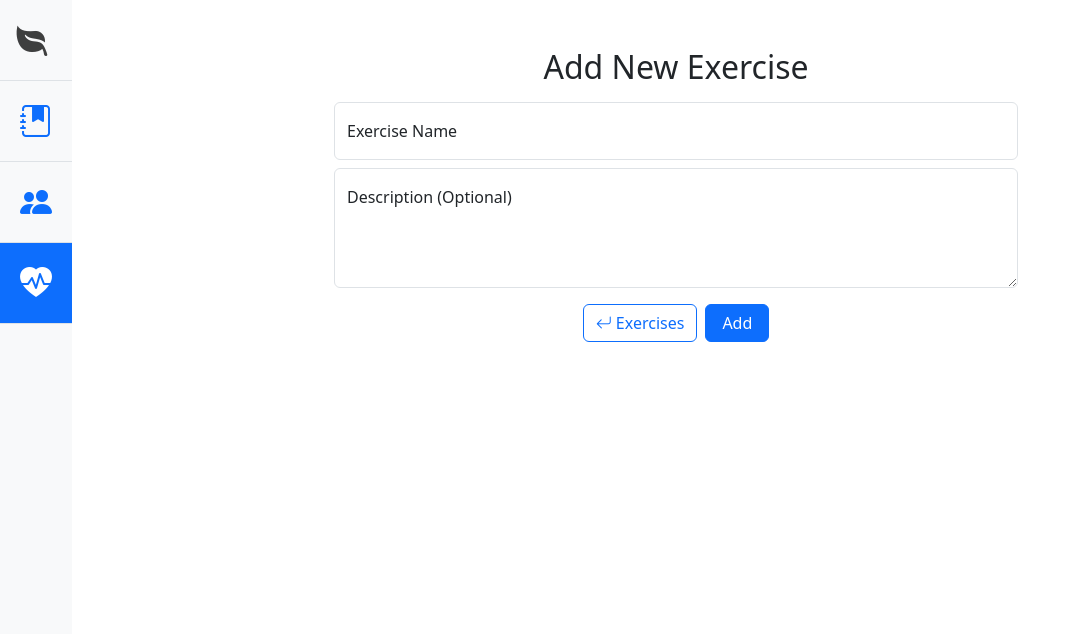
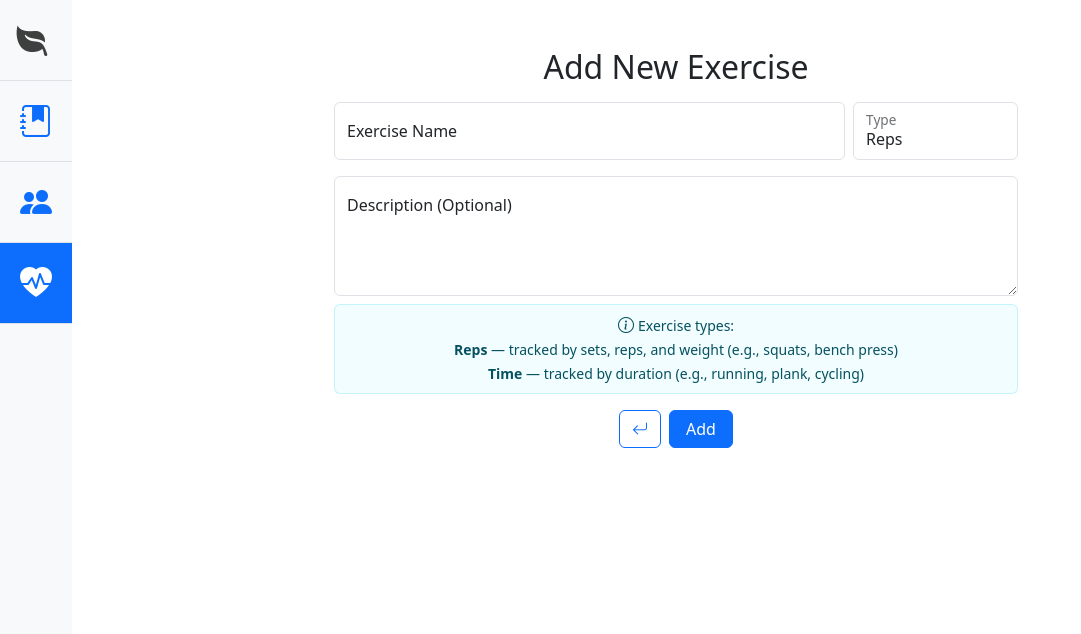
Before and after one commit to FuriousTofu/trainer-journal, a Flask app: page /exercises/add in a window 1280 px wide. Shown: the top 634 px of the page, without its empty margins (0-1081 px from the left). Run offline with Flask 3, Linux system fonts and the light colour scheme; the visitor is signed in with stand-in values (Sample User, id 1); parts of the project's set-up code (start-up, migrations or seed data) failed here and were passed over; some libraries are stand-ins or nearby versions.

Commit message:
Add exercise type on exercise creation/editing

```diff
--- a/app/forms/exercises.py
+++ b/app/forms/exercises.py
@@ -1,6 +1,7 @@
 from flask_wtf import FlaskForm
-from wtforms import StringField, TextAreaField, SubmitField
+from wtforms import SelectField, StringField, TextAreaField, SubmitField
 from wtforms.validators import DataRequired, Length
+from app.models import ExerciseType
 
 
 class ExerciseForm(FlaskForm):
@@ -13,6 +14,12 @@ class ExerciseForm(FlaskForm):
                 message="Exercise name must be at most 90 characters long."
             )
         ]
+    )
+    type = SelectField(
+        "Type",
+        choices=[(t.value, t.value.capitalize()) for t in ExerciseType],
+        default=ExerciseType.REPS.name,
+        validators=[DataRequired(message="Exercise type is required.")]
     )
     description = TextAreaField(
         "Description (Optional)",
--- a/app/routes/exercises.py
+++ b/app/routes/exercises.py
@@ -64,6 +64,7 @@ def add_exercise():
         else:
             new_exercise = Exercise(
                 name=name,
+                type=form.type.data,
                 description=description,
                 trainer_id=current_user.id
             )
@@ -103,6 +104,7 @@ def exercise(exercise_id):
             if form.description.data
             else None
         )
+        type = form.type.data
 
         dup_stmt = select(
             exists().where(
@@ -120,7 +122,16 @@ def exercise(exercise_id):
 
         else:
             exercise.name = name
+            exercise.type = type
             exercise.description = description
+
+            # Prevent type change if used
+            if exercise_used and exercise.type != type:
+                flash("Exercise type cannot be changed after first use.", "danger")
+                return render_template(
+                    "exercises/exercise.html", exercise=exercise,
+                    form=form, exercise_used=exercise_used
+                )
             try:
                 db.session.commit()
                 flash("Exercise updated successfully", "success")
--- a/app/templates/exercises/_exercise_archive.html
+++ b/app/templates/exercises/_exercise_archive.html
@@ -45,9 +45,9 @@
     </div>
     <div class="card mb-3">
         <div class="card-header d-flex justify-content-between align-items-center">
-            <span>Exercise name</span>
+            <span>Exercise type</span>
             <small class="text-muted">
-                {{ exercise.name }}
+                {{ exercise.type.capitalize() }}
             </small>
         </div>
 
--- a/app/templates/exercises/add_exercise.html
+++ b/app/templates/exercises/add_exercise.html
@@ -8,12 +8,25 @@
     <h2 class="h2">Add New Exercise</h2>
     <form method="post" action="{{ url_for('.add_exercise') }}" novalidate class="add-form">
         {{ form.hidden_tag() }}
+        <div class="row g-2 mb-2">
+            <div class="col-9">
                 <div class="form-floating mb-2">
                     {{ form.name(class="form-control", placeholder="Exercise Name") }}
                     {{ form.name.label(class="form-label") }}
                     {% for error in form.name.errors %}
                         <div class="text-danger small">{{ error }}</div>
                     {% endfor %}
+                </div>
+            </div>
+            <div class="col-3">
+                <div class="form-floating mb-2">
+                    {{ form.type(class="form-control", placeholder="Exercise Type") }}
+                    {{ form.type.label(class="form-label") }}
+                    {% for error in form.type.errors %}
+                        <div class="text-danger small">{{ error }}</div>
+                    {% endfor %}
+                </div>
+            </div>
         </div>
         <div class="form-floating mb-2">
             {{ form.description(class="form-control", placeholder="Exercise Description") }}
@@ -22,11 +35,20 @@
                 <div class="text-danger small">{{ error }}</div>
             {% endfor %}
         </div>
+        <div class="alert alert-info py-2 mb-2" style="background-color: rgba(13, 202, 240, 0.05); border-color: rgba(13, 202, 240, 0.2);">
+            <i class="bi bi-info-circle"></i>
+            <small>
+                Exercise types:<br>
+                <strong>Reps</strong> — tracked by sets, reps, and weight (e.g., squats, bench press)<br>
+                <strong>Time</strong> — tracked by duration (e.g., running, plank, cycling)
+            </small>
+        </div>
         <div class="d-flex justify-content-center gap-2 mt-3">
             <a href="{{ url_for('.exercises') }}" class="btn btn-outline-primary">
-                <i class="bi bi-arrow-return-left"></i> Exercises
+                <i class="bi bi-arrow-return-left"></i>
             </a>
             {{ form.submit(class="btn btn-primary px-3") }}
         </div>
     </form>
+
 {% endblock %}
```
Also changed, not shown: app/forms/sessions.py (+8 -1 lines), app/templates/exercises/_exercise_edit.html (+34 -2 lines). Lines whose indentation alone changed are shown as unchanged.
